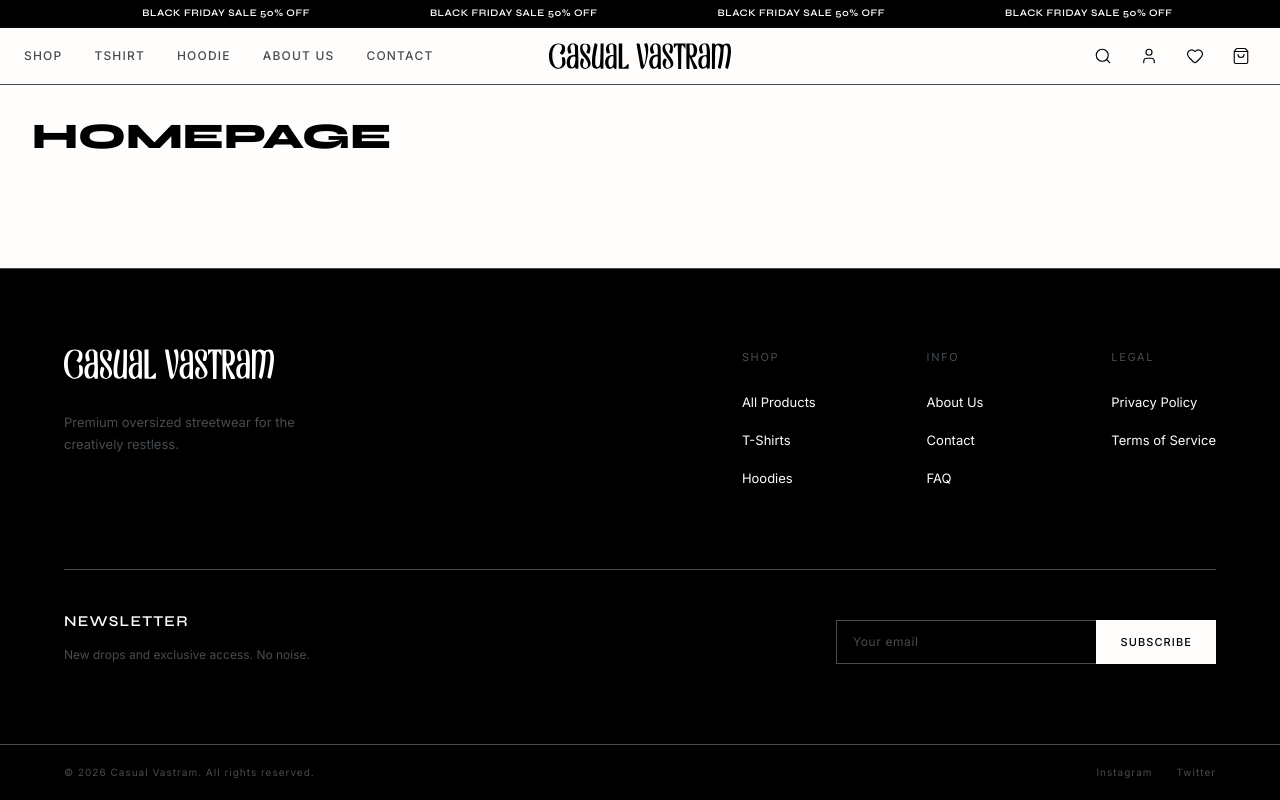
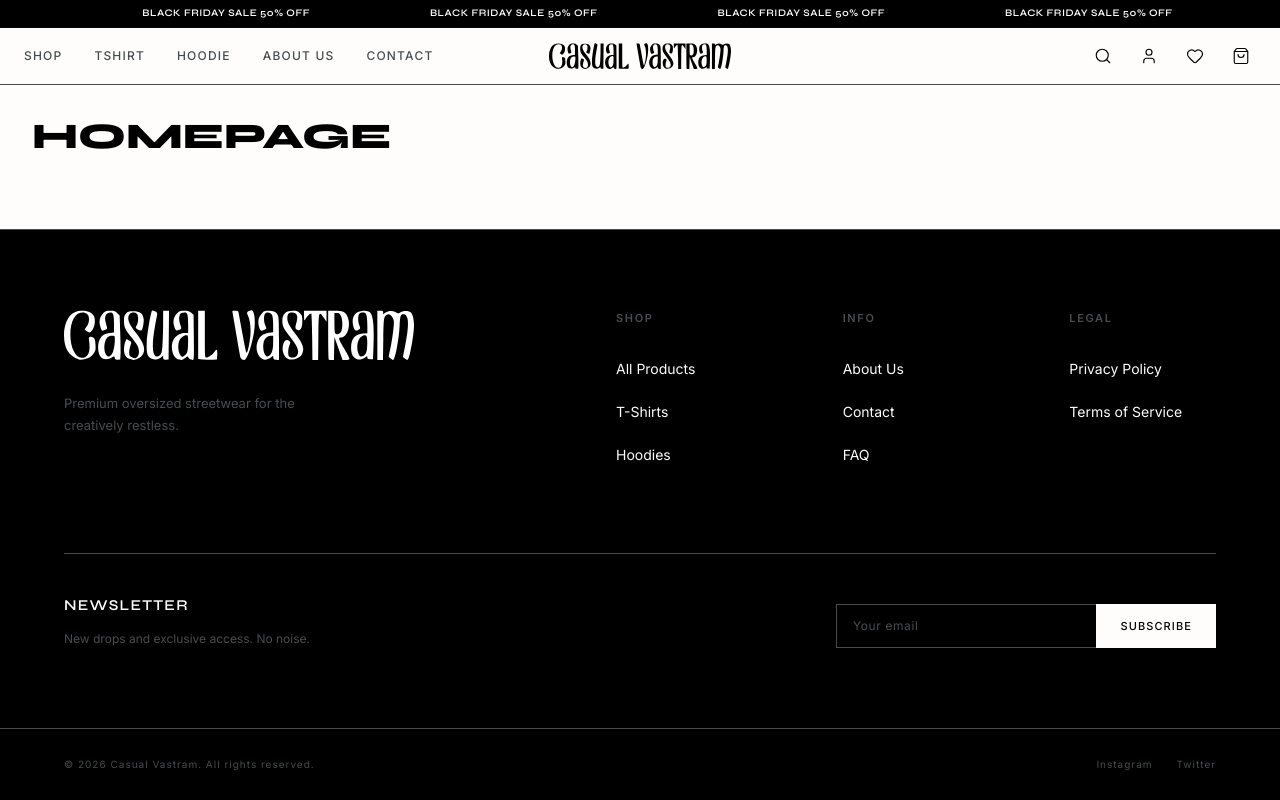
Before and after one commit to AbhishekPandey-dev/CasualVastram, a Next.js app: page / in a window 1280 px wide. Built offline with nearby package versions, Linux system fonts and the light colour scheme.

Commit message:
reponsive footer

```diff
--- a/src/components/layout/Footer.tsx
+++ b/src/components/layout/Footer.tsx
@@ -1,5 +1,51 @@
 import Link from 'next/link';
 import Image from 'next/image';
+
+interface FooterLink {
+  label: string;
+  href: string;
+}
+
+interface FooterColumn {
+  title: string;
+  links: FooterLink[];
+}
+
+const FOOTER_COLUMNS: FooterColumn[] = [
+  {
+    title: "Shop",
+    links: [
+      { label: "All Products", href: "/shop" },
+      { label: "T-Shirts", href: "/tshirts" },
+      { label: "Hoodies", href: "/hoodies" },
+    ],
+  },
+  {
+    title: "Info",
+    links: [
+      { label: "About Us", href: "/about" },
+      { label: "Contact", href: "/contact" },
+      { label: "FAQ", href: "/faq" },
+    ],
+  },
+  {
+    title: "Legal",
+    links: [
+      { label: "Privacy Policy", href: "/privacy-policy" },
+      { label: "Terms of Service", href: "/terms-of-service" },
+    ],
+  },
+];
+
+interface SocialLink {
+  label: string;
+  href: string;
+}
+
+const SOCIAL_LINKS: SocialLink[] = [
+  { label: "Instagram", href: "https://instagram.com" },
+  { label: "Twitter", href: "https://twitter.com" },
+];
 
 /**
  * Award-level premium footer for Casual Vastram.
@@ -14,14 +60,14 @@ export default function Footer() {
     >
       {/* ─── Main Content ─── */}
       <div className="w-full border-t border-graphite-gray">
-        <div className="max-w-[var(--max-width-site)] mx-auto px-6 pt-20 pb-20">
+        <div className="max-w-[var(--max-width-site)] mx-auto px-5 sm:px-6 pt-12 pb-12 lg:pt-20 lg:pb-20">
 
           {/* Top Row: Logo + Nav Grid */}
-          <div className="flex flex-col lg:flex-row lg:justify-between lg:items-start gap-16 lg:gap-0">
+          <div className="flex flex-col lg:flex-row lg:justify-between lg:items-start gap-10 lg:gap-8">
 
             {/* Left: Brand Identity */}
-            <div className="flex flex-col lg:max-w-[340px]">
-              <div className="relative w-[200px] md:w-[240px] h-[26px] md:h-[30px] mb-8">
+            <div className="flex flex-col w-full lg:max-w-[420px]">
+              <div className="relative w-[200px] sm:w-[320px] lg:w-[400px] h-[26px] sm:h-[40px] lg:h-[50px] mb-5 lg:mb-8">
                 <Image
                   src="/assets/casual-vastram-logo-white.svg"
                   alt="Casual Vastram"
@@ -37,100 +83,53 @@ export default function Footer() {
               </p>
             </div>
 
-            {/* Right: Navigation Columns */}
-            <div className="grid grid-cols-2 sm:grid-cols-3 gap-x-16 lg:gap-x-20 gap-y-12">
-              {/* Shop */}
-              <nav aria-label="Shop links">
-                <h3 className="font-inter text-[11px] text-graphite-gray uppercase tracking-[0.15em] mb-6">
-                  Shop
+            {/* Right: Navigation Columns — always 3-col for compact mobile */}
+            <div className="grid grid-cols-3 gap-y-8 gap-x-6 sm:gap-x-16 lg:gap-x-20 w-full lg:max-w-[600px]">
+              {FOOTER_COLUMNS.map((column) => (
+                <nav key={column.title} aria-label={`${column.title} links`}>
+                  <h3 className="font-inter text-[11px] text-graphite-gray uppercase tracking-[0.15em] mb-3 lg:mb-6 font-semibold">
+                    {column.title}
                   </h3>
-                <ul className="flex flex-col gap-[14px]">
-                  <li>
-                    <Link href="/shop" className="font-inter text-[13px] text-snow-white hover:text-graphite-gray transition-colors">
-                      All Products
+                  <ul className="flex flex-col gap-[4px] lg:gap-[6px]">
+                    {column.links.map((link) => (
+                      <li key={link.label}>
+                        <Link
+                          href={link.href}
+                          className="font-inter text-[13px] sm:text-[14px] text-snow-white hover:text-graphite-gray transition-colors py-1.5 sm:py-2 block"
+                        >
+                          {link.label}
                         </Link>
                       </li>
-                  <li>
-                    <Link href="/tshirts" className="font-inter text-[13px] text-snow-white hover:text-graphite-gray transition-colors">
-                      T-Shirts
-                    </Link>
-                  </li>
-                  <li>
-                    <Link href="/hoodies" className="font-inter text-[13px] text-snow-white hover:text-graphite-gray transition-colors">
-                      Hoodies
-                    </Link>
-                  </li>
+                    ))}
                   </ul>
                 </nav>
-
-              {/* Info */}
-              <nav aria-label="Info links">
-                <h3 className="font-inter text-[11px] text-graphite-gray uppercase tracking-[0.15em] mb-6">
-                  Info
-                </h3>
-                <ul className="flex flex-col gap-[14px]">
-                  <li>
-                    <Link href="/about" className="font-inter text-[13px] text-snow-white hover:text-graphite-gray transition-colors">
-                      About Us
-                    </Link>
-                  </li>
-                  <li>
-                    <Link href="/contact" className="font-inter text-[13px] text-snow-white hover:text-graphite-gray transition-colors">
-                      Contact
-                    </Link>
-                  </li>
-                  <li>
-                    <Link href="/faq" className="font-inter text-[13px] text-snow-white hover:text-graphite-gray transition-colors">
-                      FAQ
-                    </Link>
-                  </li>
-                </ul>
-              </nav>
-
-              {/* Legal */}
-              <nav aria-label="Legal links" className="col-span-2 sm:col-span-1">
-                <h3 className="font-inter text-[11px] text-graphite-gray uppercase tracking-[0.15em] mb-6">
-                  Legal
-                </h3>
-                <ul className="flex flex-col gap-[14px]">
-                  <li>
-                    <Link href="/privacy-policy" className="font-inter text-[13px] text-snow-white hover:text-graphite-gray transition-colors">
-                      Privacy Policy
-                    </Link>
-                  </li>
-                  <li>
-                    <Link href="/terms-of-service" className="font-inter text-[13px] text-snow-white hover:text-graphite-gray transition-colors">
-                      Terms of Service
-                    </Link>
-                  </li>
-                </ul>
-              </nav>
+              ))}
             </div>
           </div>
 
-          {/* Newsletter Row — separated by breathing space */}
-          <div className="mt-20 pt-10 border-t border-graphite-gray">
-            <div className="flex flex-col md:flex-row md:items-end md:justify-between gap-8">
+          {/* Newsletter Row */}
+          <div className="mt-10 pt-8 lg:mt-20 lg:pt-10 border-t border-graphite-gray">
+            <div className="flex flex-col md:flex-row md:items-end md:justify-between gap-6 md:gap-8">
               <div className="md:max-w-[320px]">
-                <h3 className="font-syne text-[15px] font-semibold uppercase tracking-[0.08em] mb-3 text-snow-white">
+                <h3 className="font-syne text-[14px] lg:text-[15px] font-semibold uppercase tracking-[0.08em] mb-2 lg:mb-3 text-snow-white">
                   Newsletter
                 </h3>
                 <p className="font-inter text-[12px] leading-[1.6] text-graphite-gray">
                   New drops and exclusive access. No noise.
                 </p>
               </div>
-              <form className="flex w-full md:max-w-[380px]">
+              <form className="flex w-full md:max-w-[380px] items-stretch">
                 <input
                   type="email"
                   placeholder="Your email"
-                  className="flex-1 bg-transparent border border-graphite-gray text-snow-white placeholder:text-graphite-gray px-4 py-3 font-inter text-[12px] tracking-[0.05em] rounded-none focus:outline-none focus:border-snow-white transition-colors"
+                  className="flex-1 bg-transparent border border-graphite-gray text-snow-white placeholder:text-graphite-gray px-4 py-3 font-inter text-base md:text-[12px] tracking-[0.05em] rounded-none focus:outline-none focus:border-snow-white transition-colors"
                   required
                   aria-label="Email address for newsletter"
                   suppressHydrationWarning
                 />
                 <button
                   type="submit"
-                  className="bg-snow-white text-jet-black font-inter text-[11px] font-medium uppercase tracking-[0.1em] px-6 py-3 rounded-none hover:bg-graphite-gray hover:text-snow-white transition-colors duration-200 cursor-pointer -ml-px"
+                  className="bg-snow-white text-jet-black font-inter text-[12px] md:text-[11px] font-medium uppercase tracking-[0.1em] px-5 sm:px-6 py-3 rounded-none hover:bg-graphite-gray hover:text-snow-white transition-colors duration-200 cursor-pointer -ml-px"
                 >
                   Subscribe
                 </button>
@@ -142,27 +141,22 @@ export default function Footer() {
 
       {/* ─── Bottom Bar ─── */}
       <div className="w-full border-t border-graphite-gray">
-        <div className="max-w-[var(--max-width-site)] mx-auto px-6 py-5 flex flex-col sm:flex-row justify-between items-center gap-4">
-          <span className="font-inter text-[10px] text-graphite-gray tracking-[0.1em]">
+        <div className="max-w-[var(--max-width-site)] mx-auto px-5 sm:px-6 py-4 lg:py-6 flex flex-col sm:flex-row justify-between items-start sm:items-center gap-3">
+          <span className="font-inter text-[11px] md:text-[10px] text-graphite-gray tracking-[0.1em]">
             © {new Date().getFullYear()} Casual Vastram. All rights reserved.
           </span>
-          <div className="flex gap-6 font-inter text-[10px] tracking-[0.1em]">
+          <div className="flex gap-5 sm:gap-6 font-inter text-[11px] md:text-[10px] tracking-[0.1em]">
+            {SOCIAL_LINKS.map((link) => (
               <a
-              href="https://instagram.com"
+                key={link.label}
+                href={link.href}
                 target="_blank"
                 rel="noopener noreferrer"
-              className="text-graphite-gray hover:text-snow-white transition-colors"
+                className="text-graphite-gray hover:text-snow-white transition-colors py-1 block"
               >
-              Instagram
+                {link.label}
               </a>
-            <a
-              href="https://twitter.com"
-              target="_blank"
-              rel="noopener noreferrer"
-              className="text-graphite-gray hover:text-snow-white transition-colors"
-            >
-              Twitter
-            </a>
+            ))}
           </div>
         </div>
       </div>
```
Lines whose indentation alone changed are shown as unchanged.
